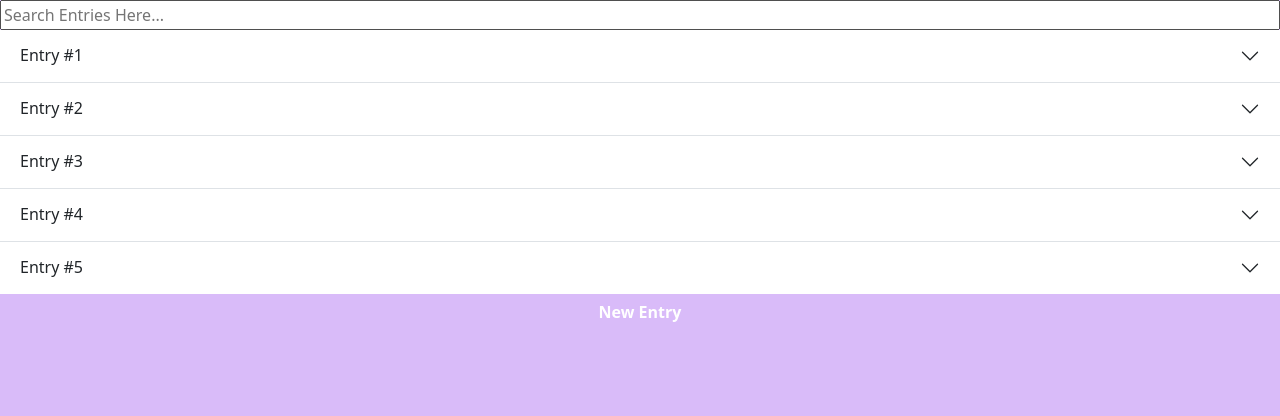
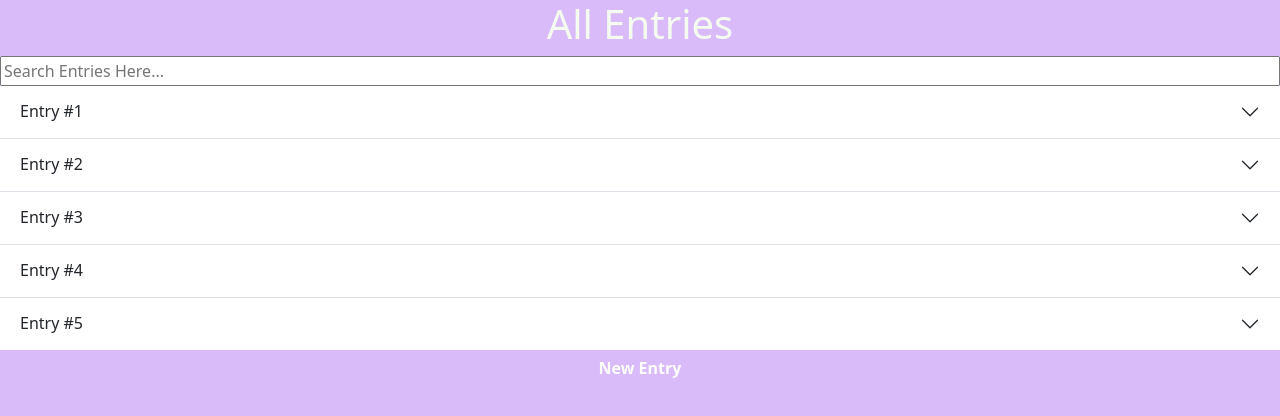
Before and after one commit to mithurssan/Personal_Diary_App, a plain HTML site: page client/view.html in a window 1280 px wide. Drawn offline with nearby package versions, Linux system fonts and the light colour scheme.

Commit message:
add headers

```diff
--- a/client/view.html
+++ b/client/view.html
@@ -11,6 +11,7 @@
         <title>Diary Entry</title>
     </head>
 <body>
+    <h1> All Entries </h1>
     <input class="searchbar" type="text" placeholder="Search Entries Here..." aria-label="Search">
     <div class="accordion accordion-flush" id="accordionFlushExample">
         <div class="accordion-item">
```
Also changed, not shown: client/create.html (+1 -0 lines).
